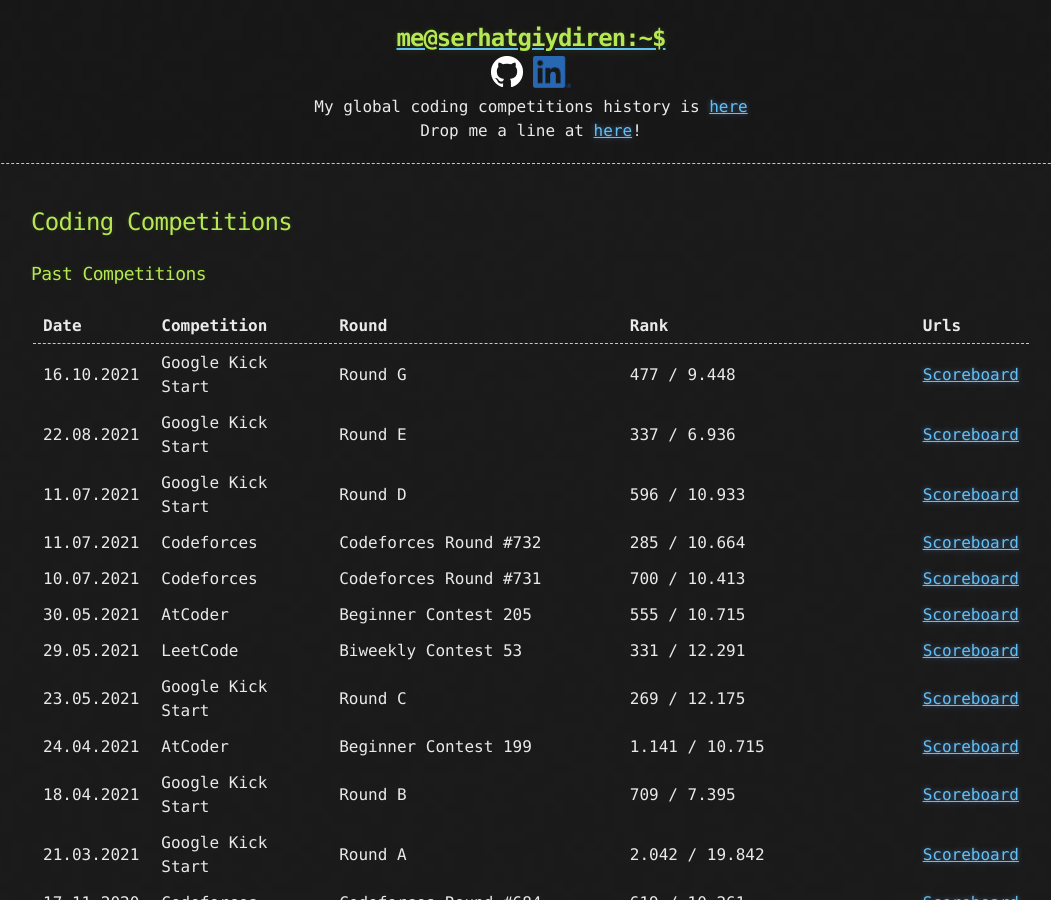
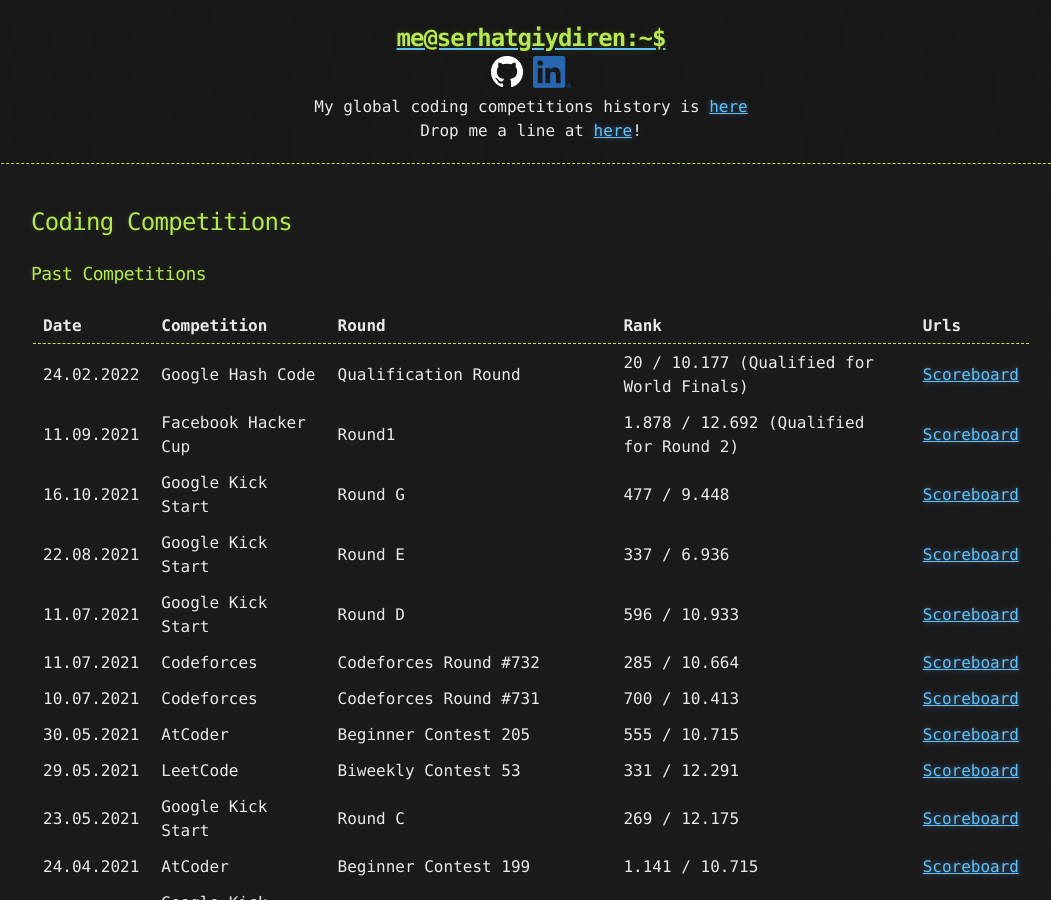
Before and after one commit to goodHunter27/serhatgiydiren.github.io, a Jekyll site: the page built from _posts/2020-01-07-coding-competitions.md, in a window 1280 px wide and 900 px high. Shown: the whole window, without its empty margins (109-1160 px from the left). Built offline with Jekyll 4.4.1, drawn with Linux system fonts in a browser that asks for light colours.

Commit message:
Update 2020-01-07-coding-competitions.md

```diff
--- a/_posts/2020-01-07-coding-competitions.md
+++ b/_posts/2020-01-07-coding-competitions.md
@@ -7,6 +7,8 @@
 
 Date | Competition | Round | Rank | Urls
 ------------ | ------------- | ------------- | ------------- | -------------
+24.02.2022 | Google Hash Code | Qualification Round | 20 / 10.177 (Qualified for World Finals) | [Scoreboard](https://codingcompetitions.withgoogle.com/hashcode/round/00000000008caae7){:target="_blank"}<br />
+11.09.2021 | Facebook Hacker Cup | Round1 | 1.878 / 12.692 (Qualified for Round 2) | [Scoreboard](https://www.facebook.com/codingcompetitions/hacker-cup/2021/round-1/scoreboard){:target="_blank"}
 16.10.2021 | Google Kick Start | Round G | 477 / 9.448 | [Scoreboard](https://codingcompetitions.withgoogle.com/kickstart/round/00000000004362d6){:target="_blank"}<br />
 22.08.2021 | Google Kick Start | Round E | 337 / 6.936 | [Scoreboard](https://codingcompetitions.withgoogle.com/kickstart/round/000000000043585c){:target="_blank"}<br />
 11.07.2021 | Google Kick Start | Round D | 596 / 10.933 | [Scoreboard](https://codingcompetitions.withgoogle.com/kickstart/round/00000000004361e3){:target="_blank"}<br />
```
